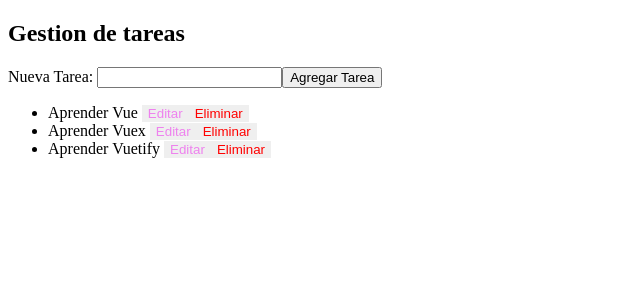
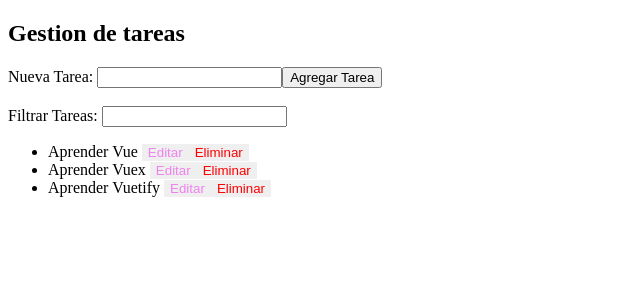
Before and after one commit to KraudKaiser/vue-curso, a Vue app: page / in a window 1280 px wide. Shown: the top 300 px of the page, without its empty margins (0-640 px from the left). Built offline with nearby package versions, Linux system fonts and the light colour scheme.

Commit message:
Componente para filtrar tareas

```diff
--- a/src/components/NewTarea.vue
+++ b/src/components/NewTarea.vue
@@ -17,6 +17,7 @@ export default {
 		agregarTarea(){
 			if(this.tarea.length > 0){
 				this.$emit("addTarea", this.tarea)
+				this.tarea = ""
 			}else{
 				alert("La Tarea no puede estar vacia")
 			}
--- a/src/components/ShowTareas.vue
+++ b/src/components/ShowTareas.vue
@@ -2,18 +2,28 @@
 	<div>
 		<h2>Gestion de tareas</h2>
 		<new-tarea @addTarea="addTarea" />
-		<tareas-list :tareas="tareas" @deleteTarea="deleteTarea" @editedTarea="editTarea"/>
+		<br>
+		<tareas-filter v-model="filtro" ></tareas-filter>
+		<tareas-list :tareas="getFiltredTareas" @deleteTarea="deleteTarea" @editedTarea="editTarea"/>
   </div>
 </template>
 
 <script>
 import NewTarea from './NewTarea.vue';
 import TareasList from './TareasList.vue';
+import TareasFilter from './TareasFilter.vue';
 export default {
-	components:{NewTarea, TareasList},
+	components:{NewTarea, TareasList, TareasFilter},
+	computed:{
+		getFiltredTareas(){
+			let reg = new RegExp(this.filtro, )
+			return this.tareas.filter(tarea => reg.test(tarea))
+		}
+	},
 	data(){
 		return{
-			tareas:["Aprender Vue", "Aprender Vuex", "Aprender Vuetify"]
+			tareas:["Aprender Vue", "Aprender Vuex", "Aprender Vuetify"],
+			filtro:""
 		}
 	},
 	methods:{
--- /dev/null
+++ b/src/components/TareasFilter.vue
@@ -0,0 +1,28 @@
+<template>
+  <div>
+	<label for="">Filtrar Tareas: </label>
+	<input v-model="filtro" type="text">
+  </div>
+</template>
+
+<script>
+export default {
+	props:{
+		value: String
+	},
+	computed:{
+		filtro:{
+			get(){
+				return this.value
+			},
+			set(val){
+				this.$emit("input",val)
+			}
+		}
+	}
+}
+</script>
+
+<style>
+
+</style>
```
